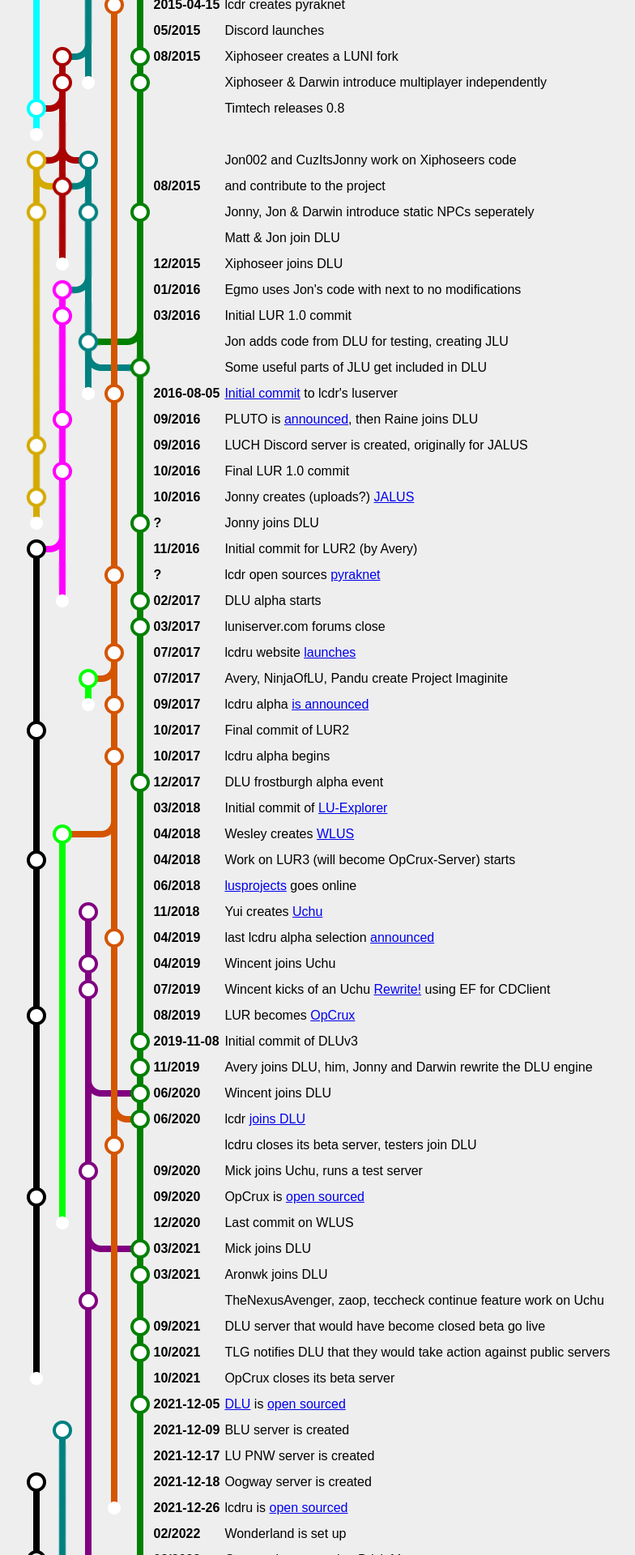
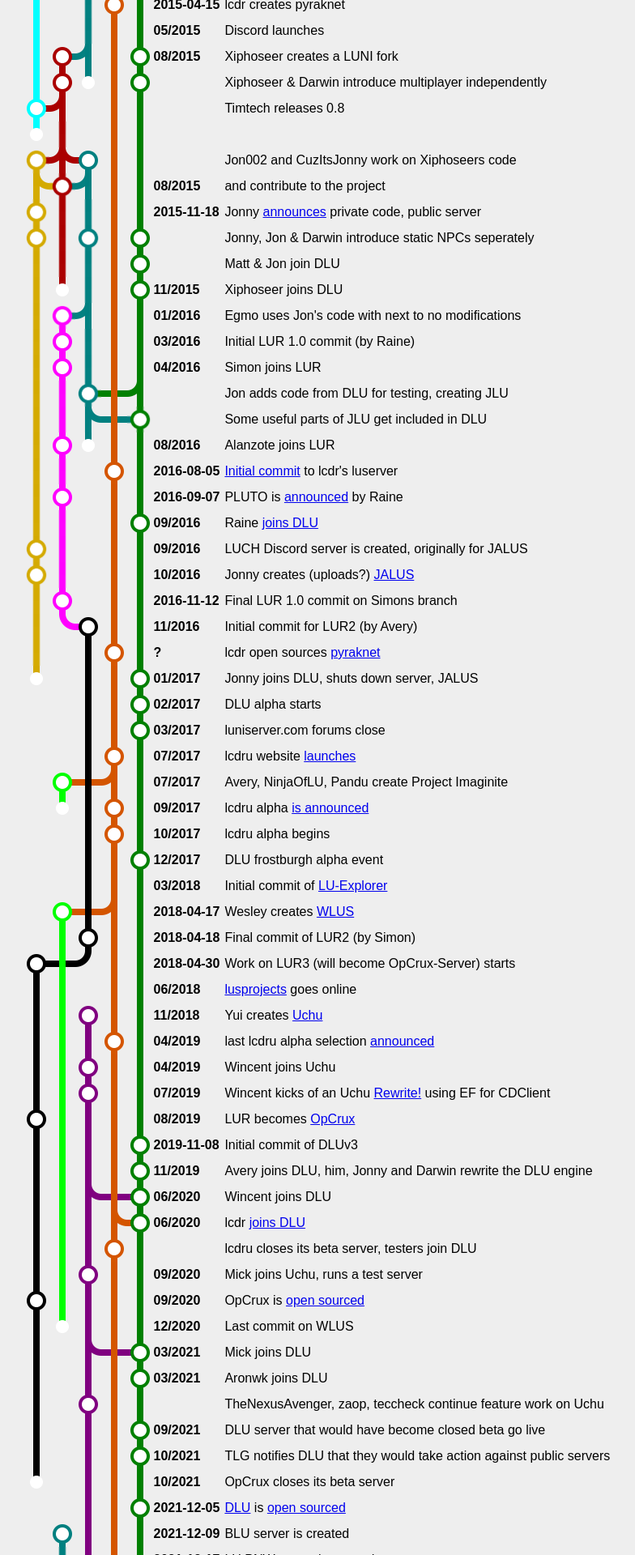
Before and after one commit to Xiphoseer/xiphoseer.github.com, a Jekyll site: the page flow/index.html, which Jekyll copies as it is, in a window 1280 px wide. Shown: the part 863-2783 px from the top of the page at 81% size, without its empty margins (208-992 px from the left). Built offline with Jekyll 4.4.1, drawn with Linux system fonts in a browser that asks for light colours.

Commit message:
flow: more elements

```diff
--- a/flow/flow.css
+++ b/flow/flow.css
@@ -99,6 +99,16 @@
 
 .start.J {
     background-image: url('Start_J.png');
+    /* #000000 */
+}
+
+.start.J.merge-right-J {
+    background-image: url('Start_J_Right_J.png');
+    /* #000000 */
+}
+
+.start.J.merge-left-H {
+    background-image: url('Start_J_Left_H.png');
     /* #000000 */
 }
 
@@ -240,8 +250,16 @@
     background-image: url('Line_J.png');
 }
 
+.line.J.pass-B {
+    background-image: url('Line_J_Pass_B.png');
+}
+
 .line.K {
     background-image: url('Line_K.png');
+}
+
+.line.K.pass-J {
+    background-image: url('Line_K_Pass_J.png');
 }
 
 .line.L {
@@ -384,12 +402,20 @@
     background-image: url('End_H.png');
 }
 
+.end.split-right.H {
+    background-image: url('End_Right_H.png');
+}
+
 .end.I {
     background-image: url('End_I.png');
 }
 
 .end.J {
     background-image: url('End_J.png');
+}
+
+.end.split-left.J {
+    background-image: url('End_Left_J.png');
 }
 
 .end.K {
--- a/flow/index.html
+++ b/flow/index.html
@@ -288,6 +288,15 @@
 			<tr>
 				<td class="fi node G"></td>
 				<td class="fi line E"></td>
+				<td class="fi line F"></td>
+				<td class="fi line B"></td>
+				<td class="fi line C"></td>
+				<td class="v">2015-11-18</td>
+				<td>Jonny <a href="https://luniserver.com/topic/decisions/">announces</a> private code, public server</td>
+			</tr>
+			<tr>
+				<td class="fi node G"></td>
+				<td class="fi line E"></td>
 				<td class="fi node F"></td>
 				<td class="fi line B"></td>
 				<td class="fi node C"></td>
@@ -299,7 +308,7 @@
 				<td class="fi line E"></td>
 				<td class="fi line F"></td>
 				<td class="fi line B"></td>
-				<td class="fi line C"></td>
+				<td class="fi node C"></td>
 				<td class="v"></td>
 				<td>Matt &amp; Jon join DLU</td>
 			</tr>
@@ -308,8 +317,8 @@
 				<td class="fi end E"></td>
 				<td class="fi line F"></td>
 				<td class="fi line B"></td>
-				<td class="fi line C"></td>
-				<td class="v">12/2015</td>
+				<td class="fi node C"></td>
+				<td class="v">11/2015</td>
 				<td>Xiphoseer joins DLU</td>
 			</tr>
 			<tr>
@@ -328,7 +337,16 @@
 				<td class="fi line B"></td>
 				<td class="fi line C"></td>
 				<td class="v">03/2016</td>
-				<td>Initial LUR 1.0 commit</td>
+				<td>Initial LUR 1.0 commit (by Raine)</td>
+			</tr>
+			<tr>
+				<td class="fi line G"></td>
+				<td class="fi node H"></td>
+				<td class="fi line F"></td>
+				<td class="fi line B"></td>
+				<td class="fi line C"></td>
+				<td class="v">04/2016</td>
+				<td>Simon joins LUR</td>
 			</tr>
 			<tr>
 				<td class="fi line G"></td>
@@ -350,8 +368,17 @@
 			</tr>
 			<tr>
 				<td class="fi line G"></td>
+				<td class="fi node H"></td>
+				<td class="fi end F"></td>
+				<td class="fi line B"></td>
+				<td class="fi line C"></td>
+				<td class="v">08/2016</td>
+				<td>Alanzote joins LUR</td>
+			</tr>
+			<tr>
+				<td class="fi line G"></td>
 				<td class="fi line H"></td>
-				<td class="fi end F"></td>
+				<td class="fi"></td>
 				<td class="fi node B"></td>
 				<td class="fi line C"></td>
 				<td class="v">2016-08-05</td>
@@ -363,8 +390,17 @@
 				<td class="fi"></td>
 				<td class="fi line B"></td>
 				<td class="fi line C"></td>
-				<td class="v">09/2016</td>
-				<td>PLUTO is <a href="https://luniserver.com/topic/project-pluto-public/">announced</a>, then Raine joins DLU</td>
+				<td class="v">2016-09-07</td>
+				<td>PLUTO is <a href="https://luniserver.com/topic/project-pluto-public/">announced</a> by Raine</td>
+			</tr>
+			<tr>
+				<td class="fi line G"></td>
+				<td class="fi line H"></td>
+				<td class="fi"></td>
+				<td class="fi line B"></td>
+				<td class="fi node C"></td>
+				<td class="v">09/2016<!-- 2016-09-19--></td>
+				<td>Raine <a href="https://luniserver.com/topic/project-pluto-public/page/3/#post-6784">joins DLU</a></td>
 			</tr>
 			<tr>
 				<td class="fi node G"></td>
@@ -376,15 +412,6 @@
 				<td>LUCH Discord server is created, originally for JALUS</td>
 			</tr>
 			<tr>
-				<td class="fi line G"></td>
-				<td class="fi node H"></td>
-				<td class="fi"></td>
-				<td class="fi line B"></td>
-				<td class="fi line C"></td>
-				<td class="v">10/2016</td>
-				<td>Final LUR 1.0 commit</td>
-			</tr>
-			<tr>
 				<td class="fi node G"></td>
 				<td class="fi line H"></td>
 				<td class="fi"></td>
@@ -394,129 +421,138 @@
 				<td>Jonny creates (uploads?) <a href="https://github.com/CuzItsJonny/jalus">JALUS</a></td>
 			</tr>
 			<tr>
-				<td class="fi end G"></td>
-				<td class="fi line H"></td>
+				<td class="fi line G"></td>
+				<td class="fi node H"></td>
 				<td class="fi"></td>
 				<td class="fi line B"></td>
-				<td class="fi node C"></td>
-				<td class="v">?</td>
-				<td>Jonny joins DLU</td>
+				<td class="fi line C"></td>
+				<td class="v">2016-11-12</td>
+				<td>Final LUR 1.0 commit on Simons branch</td>
 			</tr>
 			<tr>
-				<td class="fi start J merge-right-H"></td>
-				<td class="fi split-left H"></td>
-				<td class="fi"></td>
+				<td class="fi line G"></td>
+				<td class="fi end split-right H"></td>
+				<td class="fi start J merge-left-H"></td>
 				<td class="fi line B"></td>
 				<td class="fi line C"></td>
 				<td class="v">11/2016</td>
 				<td>Initial commit for LUR2 (by Avery)</td>
 			</tr>
 			<tr>
+				<td class="fi line G"></td>
+				<td class="fi"></td>
 				<td class="fi line J"></td>
-				<td class="fi line H"></td>
-				<td class="fi"></td>
 				<td class="fi node B"></td>
 				<td class="fi line C"></td>
 				<td class="v">?</td>
 				<td>lcdr open sources <a href="https://github.com/lcdr/pyraknet">pyraknet</a></td>
 			</tr>
 			<tr>
+				<td class="fi end G"></td>
+				<td class="fi"></td>
 				<td class="fi line J"></td>
-				<td class="fi end H"></td>
+				<td class="fi line B"></td>
+				<td class="fi node C"></td>
+				<td class="v">01/2017</td>
+				<td>Jonny joins DLU, shuts down server, JALUS</td>
+			</tr>
+			<tr>
 				<td class="fi"></td>
+				<td class="fi"></td>
+				<td class="fi line J"></td>
 				<td class="fi line B"></td>
 				<td class="fi node C"></td>
 				<td class="v">02/2017</td>
 				<td>DLU alpha starts</td>
 			</tr>
 			<tr>
-				<td class="fi line J"></td>
 				<td class="fi"></td>
 				<td class="fi"></td>
+				<td class="fi line J"></td>
 				<td class="fi line B"></td>
 				<td class="fi node C"></td>
 				<td class="v">03/2017</td>
 				<td>luniserver.com forums close</td>
 			</tr>
 			<tr>
-				<td class="fi line J"></td>
 				<td class="fi"></td>
 				<td class="fi"></td>
+				<td class="fi line J"></td>
 				<td class="fi node B"></td>
 				<td class="fi line C"></td>
 				<td class="v">07/2017</td>
 				<td>lcdru website <a href="https://lcdruniverse.org/2017/07/site-launch/">launches</a></td>
 			</tr>
 			<tr>
-				<td class="fi line J"></td>
 				<td class="fi"></td>
 				<td class="fi start K merge-right-B"></td>
+				<td class="fi line J pass-B"></td>
 				<td class="fi split-left B"></td>
 				<td class="fi line C"></td>
 				<td class="v">07/2017</td>
 				<td>Avery, NinjaOfLU, Pandu create Project Imaginite</td>
 			</tr>
 			<tr>
-				<td class="fi line J"></td>
 				<td class="fi"></td>
 				<td class="fi end K"></td>
+				<td class="fi line J"></td>
 				<td class="fi node B"></td>
 				<td class="fi line C"></td>
 				<td class="v">09/2017</td>
 				<td>lcdru alpha <a href="https://lcdruniverse.org/2017/09/alpha-release-date-timeline/">is announced</a></td>
 			</tr>
 			<tr>
-				<td class="fi node J"></td>
 				<td class="fi"></td>
 				<td class="fi"></td>
-				<td class="fi line B"></td>
-				<td class="fi line C"></td>
-				<td class="v"><!-- 2017-10-24-->10/2017</td>
-				<td>Final commit of LUR2</td>
-			</tr>
-			<tr>
 				<td class="fi line J"></td>
-				<td class="fi"></td>
-				<td class="fi"></td>
 				<td class="fi node B"></td>
 				<td class="fi line C"></td>
 				<td class="v">10/2017</td>
 				<td>lcdru alpha begins</td>
 			</tr>
 			<tr>
-				<td class="fi line J"></td>
 				<td class="fi"></td>
 				<td class="fi"></td>
+				<td class="fi line J"></td>
 				<td class="fi line B"></td>
 				<td class="fi node C"></td>
 				<td class="v">12/2017</td>
 				<td>DLU frostburgh alpha event</td>
 			</tr>
 			<tr>
-				<td class="fi line J"></td>
 				<td class="fi"></td>
 				<td class="fi"></td>
+				<td class="fi line J"></td>
 				<td class="fi line B"></td>
 				<td class="fi line C"></td>
 				<td class="v">03/2018</td>
 				<td>Initial commit of <a href="https://github.com/Xiphoseer/lu-explorer">LU-Explorer</a></td>
 			</tr>
 			<tr>
-				<td class="fi line J"></td>
+				<td class="fi"></td>
 				<td class="fi start K merge-right-B"></td>
-				<td class="fi pass-B"></td>
+				<td class="fi line J pass-B"></td>
 				<td class="fi split-left B"></td>
 				<td class="fi line C"></td>
-				<td class="v">04/2018</td>
+				<td class="v">2018-04-17</td>
 				<td>Wesley creates <a href="https://github.com/wesley-demontigny/WLUS">WLUS</a></td>
 			</tr>
 			<tr>
+				<td class="fi"></td>
+				<td class="fi line K"></td>
 				<td class="fi node J"></td>
-				<td class="fi line K"></td>
-				<td class="fi"></td>
 				<td class="fi line B"></td>
 				<td class="fi line C"></td>
-				<td class="v">04/2018</td>
+				<td class="v"><!-- 2017-10-24-->2018-04-18</td>
+				<td>Final commit of LUR2 (by Simon)</td>
+			</tr>
+			<tr>
+				<td class="fi start J merge-right-J"></td>
+				<td class="fi line K pass-J"></td>
+				<td class="fi end split-left J"></td>
+				<td class="fi line B"></td>
+				<td class="fi line C"></td>
+				<td class="v">2018-04-30</td>
 				<td>Work on LUR3 (will become OpCrux-Server) starts</td>
 			</tr>
 			<tr>
```
Also changed, not shown: flow/End_Left_J.png (added), flow/End_Right_H.png (added), flow/Line_J_Pass_B.png (added), flow/Line_K_Pass_J.png (added), flow/Split_Left_J.png (added), flow/Split_Right_H.png (added), flow/Start_J_Left_H.png (added), flow/Start_J_Right_J.png (added).
